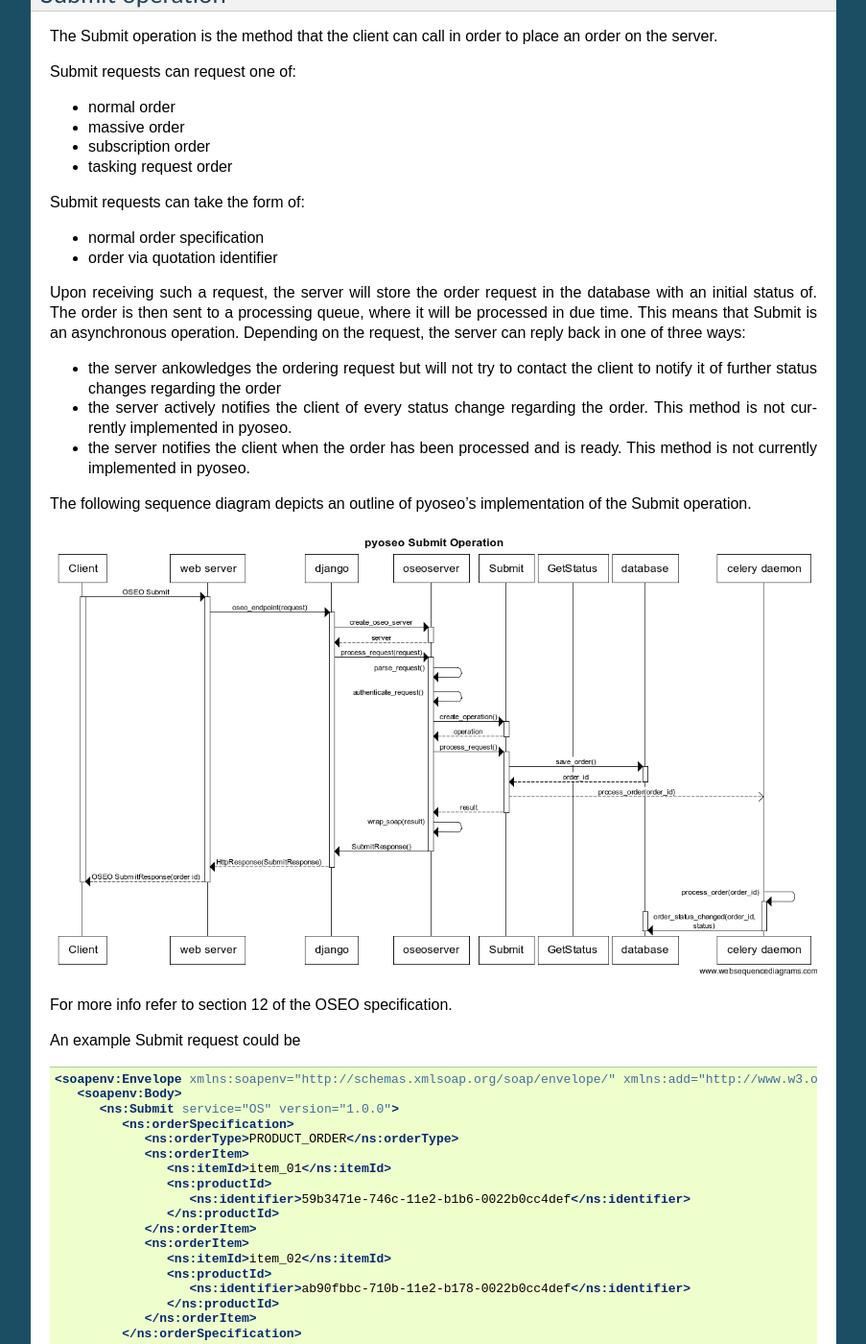
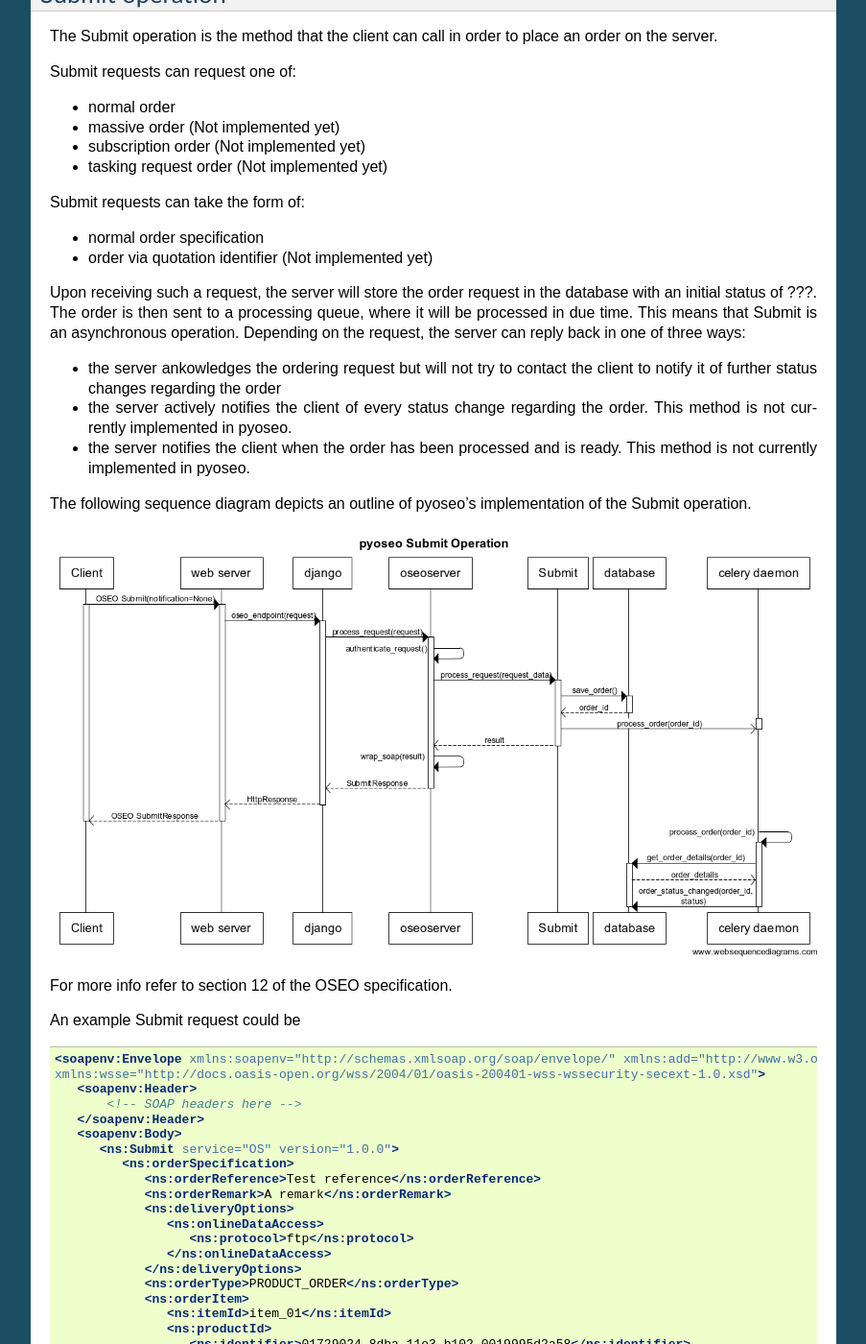
Before and after one commit to pyoseo/pyoseo, a Sphinx documentation site: the page built from docs/introduction.rst, in a window 1280 px wide and 1400 px high, scrolled down 445 px. Shown: the whole window at 96% size, without its empty margins (198-1101 px from the left). Built offline with Sphinx 7.4.7, drawn with Linux system fonts in a browser that asks for light colours; some of the changed text lies outside the part shown.

Commit message:
worked in docs

```diff
--- a/docs/conf.py
+++ b/docs/conf.py
@@ -14,31 +14,25 @@
 
 import sys
 import os
+import mock
 
-class Mock(object):
-    __all__ = []
-
-    def __init__(self, *args, **kwargs):
-        pass
-
-    def __call__(self, *args, **kwargs):
-        return Mock()
-
-    @classmethod
-    def __getattr__(cls, name):
-        if name in ('__file__', '__path__'):
-            return '/dev/null'
-        elif name[0] == name[0].upper():
-            mockType = type(name, (), {})
-            mockType.__module__ = __name__
-            return mockType
-        else:
-            return Mock()
-
-MOCK_MODULES = ['giosystemcore', 'pyxb.bundles.opengis.oseo',
-                'pyxb', 'pyxb.bundles.opengis.ows',]
+MOCK_MODULES = [
+    'pyxb',
+    'pyxb.bundles',
+    'pyxb.bundles.opengis',
+    'pyxb.bundles.opengis.oseo',
+    'pyxb.bundles.opengis.ows',
+    'pyxb.bundles.opengis.swe_2_0',
+    'giosystemcore',
+    'giosystemcore.settings',
+    'giosystemcore.files',
+    'giosystemcore.catalogue',
+    'giosystemcore.catalogue.cswinterface',
+    'giosystemcore.orders',
+    'giosystemcore.orders.orderpreparator',
+]
 for mod_name in MOCK_MODULES:
-    sys.modules[mod_name] = Mock()
+    sys.modules[mod_name] = mock.Mock()
 
 
 sys.path.append(os.path.dirname(__file__))
--- a/docs/installation.rst
+++ b/docs/installation.rst
@@ -82,7 +82,7 @@ Installing pyoseo requires following these instructions:
 
       sudo vim /etc/apache2/sites-available/giosystem.conf
 
-   Add the following lines inside the `VirtualHost` directive:
+   Add the following lines inside the `VirtualHost` directive::
 
        # settings for the ordering server (preview)
        Alias /giosystem/ordering/static /home/geo6/giosystem/venv/src/pyoseo/pyoseo/sitestatic/
--- a/docs/introduction.rst
+++ b/docs/introduction.rst
@@ -31,17 +31,17 @@ an order on the server.
 Submit requests can request one of:
 
 * normal order
-* massive order
-* subscription order
-* tasking request order
+* massive order (Not implemented yet)
+* subscription order (Not implemented yet)
+* tasking request order (Not implemented yet)
 
 Submit requests can take the form of:
 
 * normal order specification
-* order via quotation identifier
+* order via quotation identifier (Not implemented yet)
 
 Upon receiving such a request, the server will store the order request in the
-database with an initial status of. The order is then sent to a processing
+database with an initial status of ???. The order is then sent to a processing
 queue, where it will be processed in due time. This means that Submit is an
 asynchronous operation.
 Depending on the request, the server can reply back in one of three ways:
@@ -64,21 +64,32 @@ An example Submit request could be
 
 .. code:: xml
 
-   <soapenv:Envelope xmlns:soapenv="http://schemas.xmlsoap.org/soap/envelope/" xmlns:add="http://www.w3.org/2005/08/addressing" xmlns:ns="http://www.opengis.net/oseo/1.0">
+   <soapenv:Envelope xmlns:soapenv="http://schemas.xmlsoap.org/soap/envelope/" xmlns:add="http://www.w3.org/2005/08/addressing" xmlns:ns="http://www.opengis.net/oseo/1.0"
+   xmlns:wsse="http://docs.oasis-open.org/wss/2004/01/oasis-200401-wss-wssecurity-secext-1.0.xsd">
+      <soapenv:Header>
+          <!-- SOAP headers here -->
+      </soapenv:Header>
       <soapenv:Body>
          <ns:Submit service="OS" version="1.0.0">
             <ns:orderSpecification>
+               <ns:orderReference>Test reference</ns:orderReference>
+               <ns:orderRemark>A remark</ns:orderRemark>
+               <ns:deliveryOptions>
+                  <ns:onlineDataAccess>
+                     <ns:protocol>ftp</ns:protocol>
+                  </ns:onlineDataAccess>
+               </ns:deliveryOptions>
                <ns:orderType>PRODUCT_ORDER</ns:orderType>
                <ns:orderItem>
                   <ns:itemId>item_01</ns:itemId>
                   <ns:productId>
-                     <ns:identifier>59b3471e-746c-11e2-b1b6-0022b0cc4def</ns:identifier>
+                     <ns:identifier>01729024-8dba-11e3-b102-0019995d2a58</ns:identifier>
                   </ns:productId>
                </ns:orderItem>
                <ns:orderItem>
                   <ns:itemId>item_02</ns:itemId>
                   <ns:productId>
-                     <ns:identifier>ab90fbbc-710b-11e2-b178-0022b0cc4def</ns:identifier>
+                     <ns:identifier>96aa298c-c9d7-11e3-89f2-0019995d2a58</ns:identifier>
                   </ns:productId>
                </ns:orderItem>
             </ns:orderSpecification>
@@ -95,6 +106,22 @@ it is told to. See the section on processing orders for more information on
 this topic.
 
 Upon receiving such a request, pyoseo's response will be something like
+
+.. code:: xml
+
+   <soap:Envelope xmlns:soap="http://schemas.xmlsoap.org/soap/envelope/" xmlns:ows="http://www.opengis.net/ows/2.0">
+      <soap:Body>
+         <ns1:SubmitAck xmlns:ns1="http://www.opengis.net/oseo/1.0">
+            <ns1:status>success</ns1:status>
+            <ns1:orderId>211</ns1:orderId>
+         </ns1:SubmitAck>
+      </soap:Body>
+   </soap:Envelope>
+
+This response means that pyoseo has aknowledged the order. The order has been
+assigned an id, it has been stored in the order database and has been sent to
+the order processing daemon, which queues the order for processing as soon as
+there are available processing resources.
 
 Getstatus operation
 -------------------
--- a/docs/settings.py
+++ b/docs/settings.py
@@ -24,3 +24,5 @@ INSTALLED_APPS = (
     'django.contrib.sites',
     'oseoserver', # This is where you put your app
 )
+
+SECRET_KEY = 'abc'
```
Also changed, not shown: docs/images/seqdiag_submit.png.
